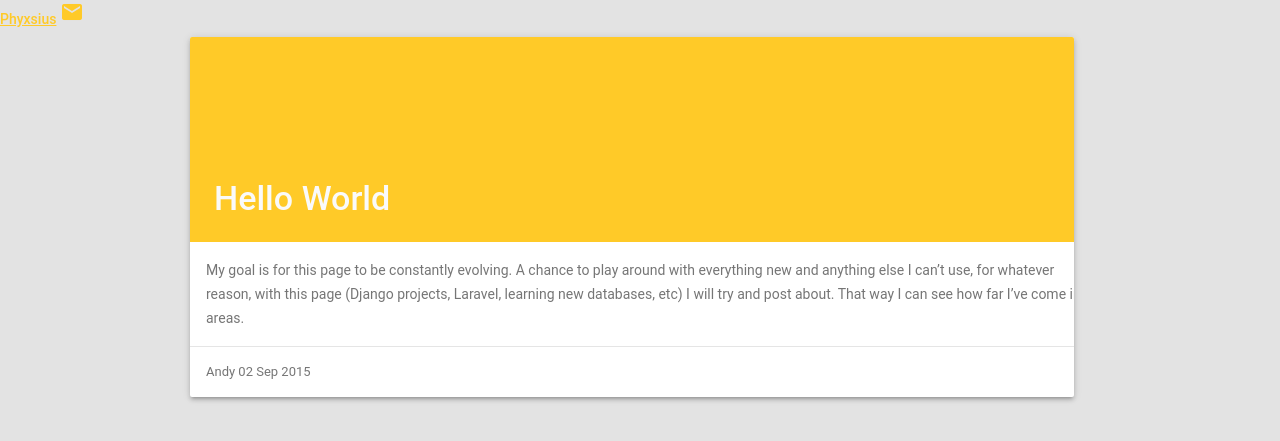
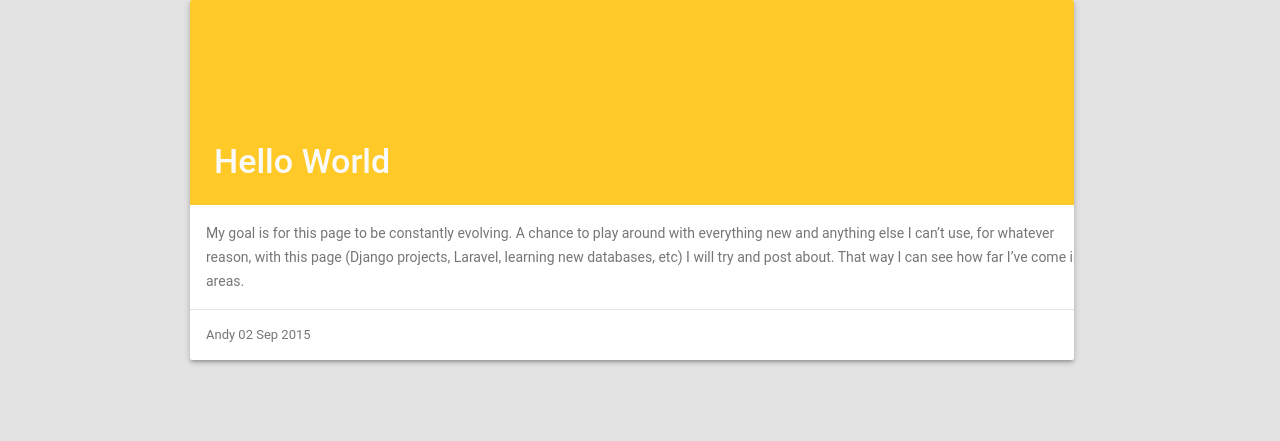
Before and after one commit to Phyxsius/phyxsius.github.io, a Jekyll site: the page built from index.html, in a window 1280 px wide. Shown: the top 441 px of the page. Built offline with Jekyll 4.4.1, drawn with Linux system fonts in a browser that asks for light colours; some web fonts are replaced.

Commit message:
Removed unused header include

```diff
--- a/_includes/header.html
+++ /dev/null
@@ -1,7 +0,0 @@
-<header>
-	<a href="/" alt="Phyxsius">Phyxsius</a>
-
-	<a href="mailto:thingswithhandles@gmail.com">
-		<i class="material-icons md-48">email</i>
-	</a>
-</header>
--- a/_layouts/default.html
+++ b/_layouts/default.html
@@ -38,9 +38,7 @@
 	</head>
 
 	<body>
-		{% include header.html %}
-
-		<main class="grid">
+		<main class="layout__content">
 			{{ content }}
 		</main>
 
```
